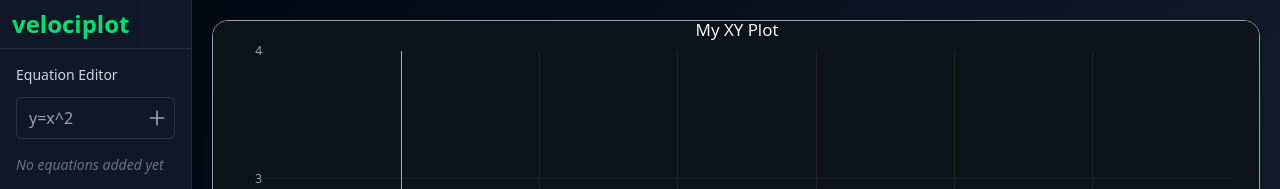
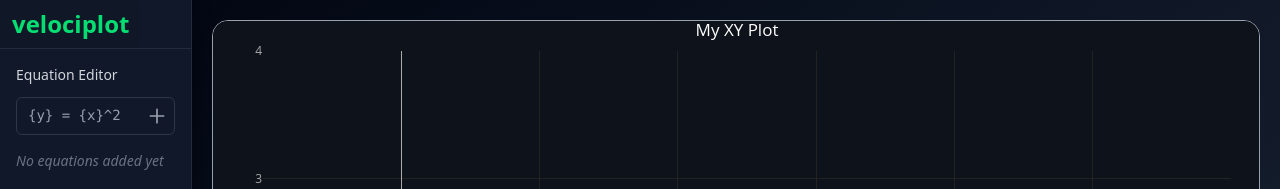
Before and after one commit to aidenmccollum/velociplot, a SvelteKit app: page /plot in a window 1280 px wide. Shown: the top 189 px of the page. Built offline with nearby package versions, Linux system fonts and the light colour scheme.

Commit message:
Added equation input logic

```diff
--- /dev/null
+++ b/src/lib/components/EquationInput.svelte
@@ -0,0 +1,167 @@
+<script lang="ts">
+    import { highlightEquation } from "$lib/larex";
+    import { createEventDispatcher } from "svelte";
+
+    export let value: string = "";
+    export let data: Record<string, number[]> = {};
+    export let placeholder: string = "{y} = {x}^2";
+
+    const dispatch = createEventDispatcher();
+
+    let inputElement: HTMLInputElement;
+    let showSuggestions = false;
+    let suggestions: string[] = [];
+    let selectedSuggestionIndex = -1;
+
+    $: highlightedHTML = value
+        ? highlightEquation(value)
+        : `<span class="text-gray-400">${placeholder}</span>`;
+
+    // Extract where the user might be typing a channel name
+    function getCurrentWord(): {
+        word: string;
+        startPos: number;
+        endPos: number;
+    } | null {
+        const pos = inputElement?.selectionStart || 0;
+        const text = value;
+
+        // Look for opening brace - iterating backwards
+        let braceStart = -1;
+        for (let i = pos - 1; i >= 0; i--) {
+            if (text[i] === "{") {
+                braceStart = i;
+                break;
+            } else if (text[i] === "}") {
+                return null;
+            }
+        }
+
+        if (braceStart === -1) return null;
+
+        // determining if were still in the bracket or not
+        let braceEnd = text.indexOf("}", pos);
+        if (braceEnd === -1) braceEnd = text.length;
+
+        const word = text.substring(braceStart + 1, braceEnd);
+        return { word, startPos: braceStart + 1, endPos: braceEnd };
+    }
+
+    function updateSuggestions() {
+        const currentWord = getCurrentWord();
+        if (!currentWord) {
+            showSuggestions = false;
+            suggestions = [];
+            return;
+        }
+
+        const channels = Object.keys(data);
+        const filtered = channels.filter((channel) =>
+            channel.toLowerCase().includes(currentWord.word.toLowerCase()),
+        );
+
+        suggestions = filtered;
+        showSuggestions = filtered.length > 0 && currentWord.word !== "";
+        selectedSuggestionIndex = showSuggestions ? 0 : -1;
+    }
+
+    function handleInput(event: Event) {
+        const target = event.target as HTMLInputElement;
+        value = target.value;
+        updateSuggestions();
+    }
+
+    function handleKeydown(event: KeyboardEvent) {
+        if (showSuggestions) {
+            if (event.key === "ArrowDown") {
+                event.preventDefault();
+                selectedSuggestionIndex =
+                    (selectedSuggestionIndex + 1) % suggestions.length;
+            } else if (event.key === "ArrowUp") {
+                event.preventDefault();
+                selectedSuggestionIndex =
+                    selectedSuggestionIndex <= 0
+                        ? suggestions.length - 1
+                        : selectedSuggestionIndex - 1;
+            } else if (event.key === "Tab") {
+                event.preventDefault();
+                if (selectedSuggestionIndex >= 0) {
+                    applySuggestion(suggestions[selectedSuggestionIndex]);
+                }
+            } else if (event.key === "Escape") {
+                showSuggestions = false;
+            } else if (event.key === "Enter") {
+                dispatch("submit");
+            }
+        } else if (event.key === "Enter") {
+            dispatch("submit");
+        }
+    }
+
+    function applySuggestion(suggestion: string) {
+        const currentWord = getCurrentWord();
+        if (!currentWord) return;
+
+        const before = value.substring(0, currentWord.startPos);
+        const after = value.substring(currentWord.endPos);
+        value = before + suggestion + after;
+
+        // Set cursor position after the inserted text
+        setTimeout(() => {
+            const newPos = currentWord.startPos + suggestion.length;
+            inputElement.setSelectionRange(newPos, newPos);
+            inputElement.focus();
+        }, 0);
+
+        showSuggestions = false;
+    }
+
+    // Handle clicks outside to close suggestions
+    function handleClickOutside(event: MouseEvent) {
+        if (
+            !event.target ||
+            !(event.target as Element).closest(".equation-input-container")
+        ) {
+            showSuggestions = false;
+        }
+    }
+</script>
+
+<svelte:window on:click={handleClickOutside} />
+
+<div class="equation-input-container relative">
+    <div
+        class="absolute inset-0 px-3 py-2 pointer-events-none font-mono text-sm whitespace-nowrap overflow-hidden"
+    >
+        {@html highlightedHTML}
+    </div>
+
+    <input
+        bind:this={inputElement}
+        bind:value
+        on:input={handleInput}
+        on:keydown={handleKeydown}
+        on:focus={updateSuggestions}
+        type="text"
+        {placeholder}
+        class="relative w-full px-3 py-2 bg-transparent border border-gray-600/50 rounded-md text-transparent caret-gray-100 placeholder-transparent focus:outline-none focus:ring-2 focus:ring-green-500/50 focus:border-transparent font-mono text-sm"
+    />
+
+    {#if showSuggestions}
+        <div
+            class="absolute z-10 w-full mt-1 bg-gray-800 border border-gray-600 rounded-md shadow-lg max-h-48 overflow-y-auto"
+        >
+            {#each suggestions as suggestion, index}
+                <button
+                    on:click={() => applySuggestion(suggestion)}
+                    class="w-full text-left px-3 py-2 text-sm hover:bg-gray-700 transition-colors {index ===
+                    selectedSuggestionIndex
+                        ? 'bg-gray-700'
+                        : ''}"
+                >
+                    <span class="text-green-400">{suggestion}</span>
+                </button>
+            {/each}
+        </div>
+    {/if}
+</div>
--- a/src/routes/plot/+page.svelte
+++ b/src/routes/plot/+page.svelte
@@ -1,10 +1,11 @@
 <script>
     import { updated } from "$app/state";
     import { parseCSV } from "$lib/importer";
-    import { computeLarexEquation } from "$lib/larex";
+    import { computeLarexEquation, highlightEquation } from "$lib/larex";
     import { onMount } from "svelte";
     import Plot from "$lib/components/plot.svelte";
     import Equation from "$lib/components/equation.svelte";
+    import EquationInput from "$lib/components/EquationInput.svelte";
 
     // let data = {
     //     load0: [0, 10, 20, 30, 5, 40, 1, 25],
@@ -27,7 +28,49 @@
     let showXChannelMenu = false;
     let selectedYChannels = [];
 
+    // Live preview of the equation being typed
+    let equationPreviewError = "";
+
+    // Validate equation as user types (for preview purposes)
+    function validateEquation(eq) {
+        if (!eq) {
+            equationPreviewError = "";
+            return;
+        }
+
+        try {
+            // Check basic format
+            const match = eq.match(/^\{([^{}]+)\}\s*=\s*(.+)$/);
+            if (!match) {
+                equationPreviewError = "Format: {output} = expression";
+                return;
+            }
+
+            // Check if referenced channels exist
+            const channelRegex = /\{([^{}]+)\}/g;
+            let channelMatch;
+            const referencedChannels = [];
+
+            while ((channelMatch = channelRegex.exec(match[2])) !== null) {
+                const channelName = channelMatch[1].trim();
+                if (!Object.keys(data).includes(channelName)) {
+                    equationPreviewError = `Unknown channel: ${channelName}`;
+                    return;
+                }
+                referencedChannels.push(channelName);
+            }
+
+            equationPreviewError = "";
+        } catch (e) {
+            equationPreviewError = "Invalid equation";
+        }
+    }
+
+    // Watch for changes in currentEquation
+    $: validateEquation(currentEquation);
+
     function addEquation() {
+        try {
             const [outputVar, updatedData] = computeLarexEquation(
                 currentEquation.trim(),
                 data,
@@ -43,6 +86,10 @@
                 // Automatically add new equation to selected channels (visible by default)
                 selectedYChannels = [...selectedYChannels, outputVar];
                 currentEquation = "";
+                equationPreviewError = "";
+            }
+        } catch (error) {
+            equationPreviewError = error.message;
         }
     }
 
@@ -111,18 +158,17 @@
                     Equation Editor
                 </label>
 
-                <!-- Input Field -->
+                <!-- Enhanced Input Field with live highlighting -->
                 <div class="relative">
-                    <input
-                        type="text"
+                    <EquationInput
                         bind:value={currentEquation}
-                        on:keypress={handleKeypress}
-                        placeholder="y=x^2"
-                        class="w-full px-3 py-2 bg-gray-900/50 border border-gray-600/50 rounded-md text-gray-100 placeholder-gray-400 focus:outline-none focus:ring-2 focus:ring-green-500/50 focus:border-transparent"
+                        {data}
+                        placeholder={"{y} = {x}^2"}
+                        on:submit={addEquation}
                     />
                     <button
                         on:click={addEquation}
-                        class="absolute right-2 top-1/2 -translate-y-1/2 text-gray-400 hover:text-green-400 transition-colors"
+                        class="absolute right-2 top-1/2 -translate-y-1/2 text-gray-400 hover:text-green-400 transition-colors z-20 bg-transparent backdrop-blur rounded-md"
                         title="Add equation"
                     >
                         <svg
@@ -140,6 +186,13 @@
                         </svg>
                     </button>
                 </div>
+
+                <!-- Error display -->
+                {#if equationPreviewError}
+                    <div class="text-red-400 text-xs mt-1">
+                        {equationPreviewError}
+                    </div>
+                {/if}
 
                 <!-- Equations List -->
                 <div class="space-y-2 mt-4">
@@ -244,13 +297,13 @@
                             </button>
                         {:else}
                             <div
-                                class="bg-gray-800/80 border border-gray-600/50 rounded p-2 space-y-1"
+                                class="bg-gray-800/80 border border-gray-600/50 rounded p-2 space-y-1 max-h-40 overflow-y-auto"
                             >
                                 {#each Object.keys(data) as key}
                                     <button
                                         on:click={() => {
+                                            showXChannelMenu = false;
                                             selectedXChannel = key;
-                                            showXChannelMenu = false;
                                         }}
                                         class="block w-full text-left px-2 py-1 text-gray-200 hover:bg-gray-700/80 rounded text-sm"
                                     >
```
Lines whose indentation alone changed are shown as unchanged.
